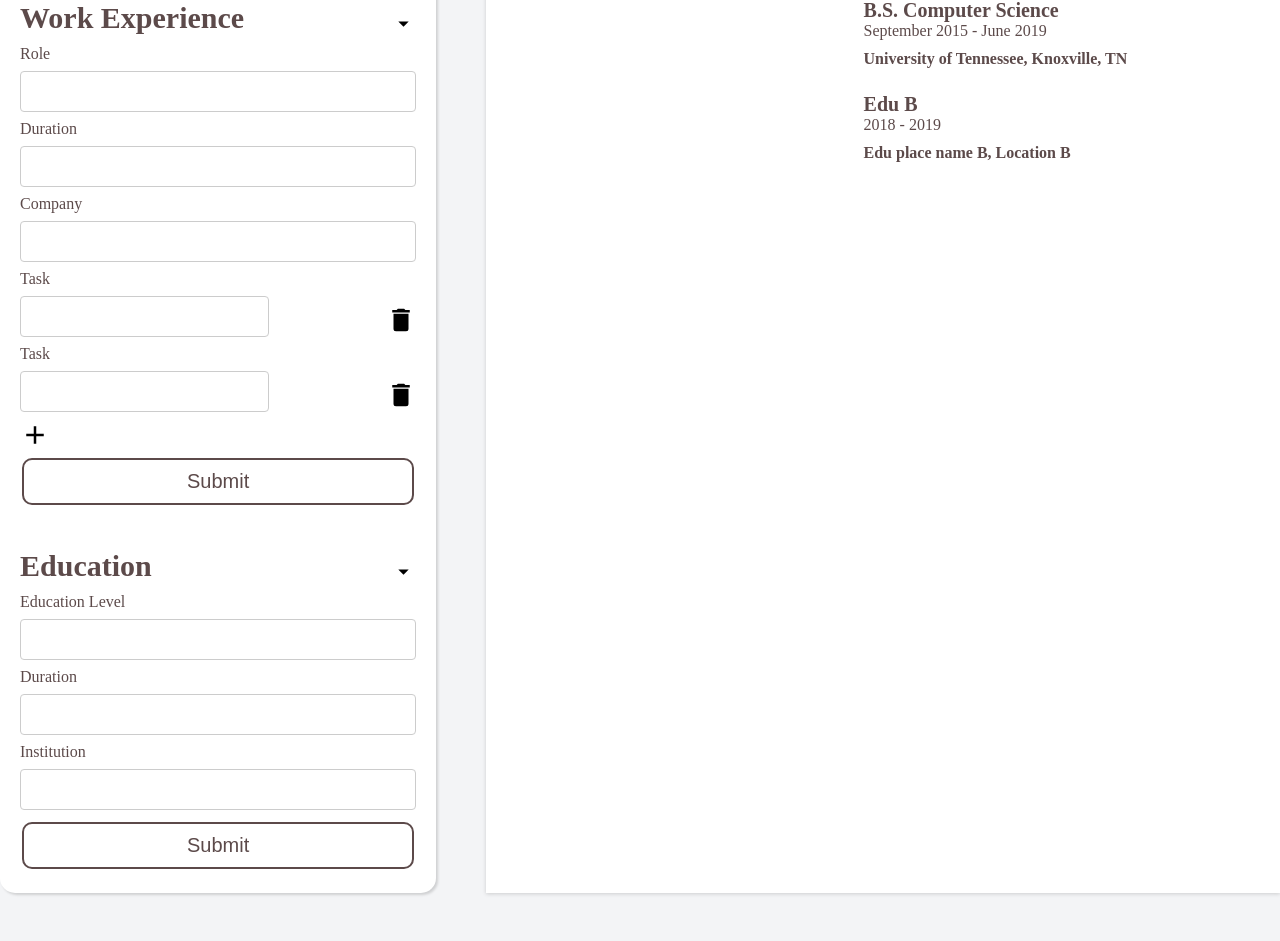
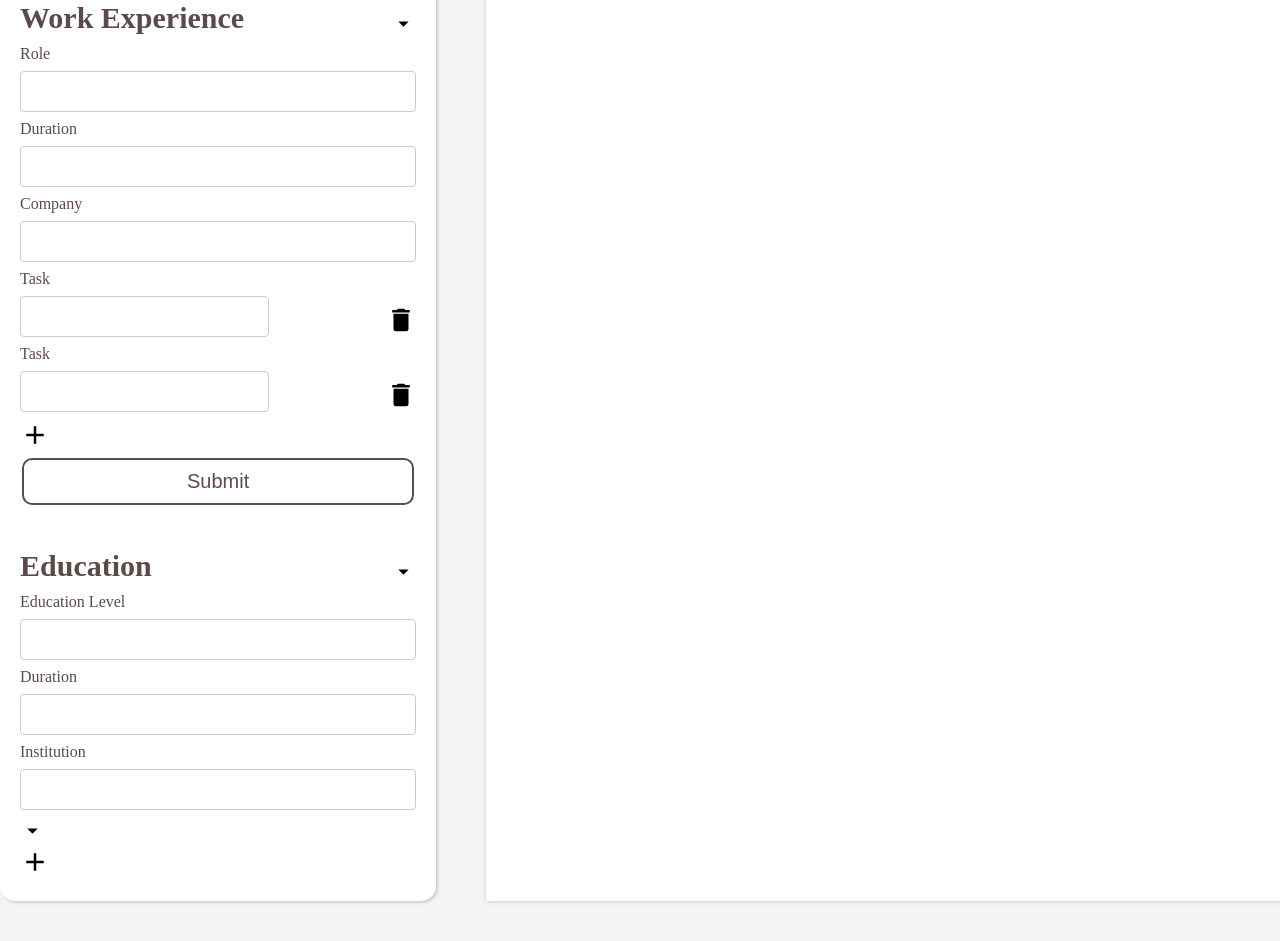
Before and after one commit to WanSha00/cv-application, a React (Vite) app: page / in a window 1280 px wide. Shown: the part 920-1861 px from the top of the page. Built offline with nearby package versions, Linux system fonts and the light colour scheme.

Commit message:
add function to add education inputs in education form add function to remove education details in education form add function to hide education details in education form add function to update education details display when add/edit/remove

```diff
--- a/src/App.jsx
+++ b/src/App.jsx
@@ -13,6 +13,13 @@ function App() {
   const [phoneNo, setPhoneNo] = useState("");
 
   const [skillList, setSkillList] = useState([{ skill: "" }]);
+  const [eduList, setEduList] = useState([
+    {
+      level: "",
+      duration: "",
+      institution: "",
+    },
+  ]);
 
   return (
     <>
@@ -34,6 +41,8 @@ function App() {
           setPhoneNo={setPhoneNo}
           skillList={skillList}
           setSkillList={setSkillList}
+          eduList={eduList}
+          setEduList={setEduList}
         />
         <ResumeDisplay
           fullName={fullName}
@@ -44,6 +53,7 @@ function App() {
           website={website}
           phoneNo={phoneNo}
           skillList={skillList}
+          eduList={eduList}
         />
       </div>
     </>
--- a/src/components/EditForm.jsx
+++ b/src/components/EditForm.jsx
@@ -20,6 +20,8 @@ function EditForm({
   setPhoneNo,
   skillList,
   setSkillList,
+  eduList,
+  setEduList,
 }) {
   return (
     <>
@@ -42,7 +44,7 @@ function EditForm({
         />
         <SkillsForm skillList={skillList} setSkillList={setSkillList} />
         <WorkForm />
-        <EducationForm />
+        <EducationForm eduList={eduList} setEduList={setEduList} />
       </div>
     </>
   );
--- a/src/components/ResumeDisplay.jsx
+++ b/src/components/ResumeDisplay.jsx
@@ -15,6 +15,7 @@ function ResumeDisplay({
   website,
   phoneNo,
   skillList,
+  eduList,
 }) {
   return (
     <>
@@ -40,7 +41,7 @@ function ResumeDisplay({
           <div className="main-right">
             <WorkExperience />
             <div className="info-line2"></div>
-            <Education />
+            <Education eduList={eduList} />
           </div>
         </div>
       </div>
--- a/src/components/display/Education.jsx
+++ b/src/components/display/Education.jsx
@@ -1,40 +1,28 @@
-function EduDetails({ name, duration, place }) {
+function EduDetails({ level, duration, institution }) {
   return (
     <>
       <div className="edu-details">
         <div className="edu-row1">
-          <div className="edu-name">{name}</div>
+          <div className="edu-name">{level}</div>
           <div className="edu-duration">{duration}</div>
         </div>
-        <div className="edu-place">{place}</div>
+        <div className="edu-place">{institution}</div>
       </div>
     </>
   );
 }
-function Education() {
-  const eduDetails = [
-    {
-      name: "B.S. Computer Science",
-      duration: "September 2015 - June 2019",
-      place: "University of Tennessee, Knoxville, TN",
-    },
-    {
-      name: "Edu B",
-      duration: "2018 - 2019",
-      place: "Edu place name B, Location B",
-    },
-  ];
+function Education({ eduList }) {
   return (
     <>
       <div className="info-education">
         <div className="edu-title">EDUCATION</div>
-        {eduDetails.map((eduDetail) => {
+        {eduList.map((eduDetail) => {
           return (
             <EduDetails
               key={crypto.randomUUID()}
-              name={eduDetail.name}
+              level={eduDetail.level}
               duration={eduDetail.duration}
-              place={eduDetail.place}
+              institution={eduDetail.institution}
             />
           );
         })}
--- a/src/components/edit/EducationForm.jsx
+++ b/src/components/edit/EducationForm.jsx
@@ -1,12 +1,87 @@
 import { useState } from "react";
 import openMenu from "/src/assets/menu-down.svg";
+import addItem from "/src/assets/plus.svg";
+import deleteItem from "/src/assets/delete.svg";
 
-function EducationForm() {
+function EduInput({ eduList, setEduList, id, val }) {
+  const [hideInput, setHideInput] = useState(false);
+
+  const handleEduRemove = (index) => {
+    const list = [...eduList];
+    list.splice(index, 1);
+    setEduList(list);
+  };
+
+  const handleEduChange = (e, index) => {
+    const { name, value } = e.target;
+    const list = [...eduList];
+    list[index][name] = value;
+    setEduList(list);
+  };
+
+  return (
+    <>
+      <div>
+        <label htmlFor="eduLevel">Education Level</label>
+        <input
+          type="text"
+          id="eduLevel"
+          name="level"
+          value={val.level}
+          onChange={(e) => handleEduChange(e, id)}
+        ></input>
+      </div>
+      <div className={hideInput ? "hide" : ""}>
+        <div>
+          <label htmlFor="eduDuration">Duration</label>
+          <input
+            type="text"
+            id="eduDuration"
+            name="duration"
+            value={val.duration}
+            onChange={(e) => handleEduChange(e, id)}
+          ></input>
+        </div>
+        <div>
+          <label htmlFor="eduLoc">Institution</label>
+          <input
+            type="text"
+            id="eduLoc"
+            name="institution"
+            value={val.institution}
+            onChange={(e) => handleEduChange(e, id)}
+          ></input>
+        </div>
+        {eduList.length > 1 && (
+          <img
+            className="del-edu-btn"
+            src={deleteItem}
+            alt="delete edu"
+            onClick={() => handleEduRemove(id)}
+          ></img>
+        )}
+      </div>
+      <img
+        className="form-title-menu"
+        src={openMenu}
+        alt="edu input menu"
+        onClick={() => setHideInput(!hideInput)}
+      ></img>
+    </>
+  );
+}
+function EducationForm({ eduList, setEduList }) {
   const [hideEdu, setHideEdu] = useState(false);
 
-  const submitEdu = (e) => {
-    e.preventDefault();
-    console.log("Submit edu.");
+  const handleEduAdd = () => {
+    setEduList([
+      ...eduList,
+      {
+        level: "",
+        duration: "",
+        institution: "",
+      },
+    ]);
   };
 
   return (
@@ -24,25 +99,24 @@ function EducationForm() {
           </div>
 
           <div className={hideEdu ? "hide" : ""}>
+            {eduList.map((singleEdu, index) => (
+              <EduInput
+                key={index}
+                eduList={eduList}
+                setEduList={setEduList}
+                id={index}
+                val={singleEdu}
+              />
+            ))}
             <div>
-              <label htmlFor="eduLevel">Education Level</label>
-              <input type="text" id="eduLevel"></input>
-            </div>
-            <div>
-              <label htmlFor="eduDuration">Duration</label>
-              <input type="text" id="eduDuration"></input>
-            </div>
-            <div>
-              <label htmlFor="eduLoc">Institution</label>
-              <input type="text" id="eduLoc"></input>
+              <img
+                className="add-edu-btn"
+                src={addItem}
+                alt="add edu"
+                onClick={handleEduAdd}
+              ></img>
             </div>
           </div>
-          <button
-            className={hideEdu ? "submit-edu-btn hide" : "submit-edu-btn"}
-            onClick={submitEdu}
-          >
-            Submit
-          </button>
         </form>
       </div>
     </>
--- a/src/styles/App.css
+++ b/src/styles/App.css
@@ -213,8 +213,15 @@ textarea {
   top: 35px;
 }
 
+.del-edu-btn {
+  width: 30px;
+  height: 30px;
+  cursor: pointer;
+}
+
 .add-skill-btn,
-.add-task-btn {
+.add-task-btn,
+.add-edu-btn {
   width: 30px;
   height: 30px;
   cursor: pointer;
```
